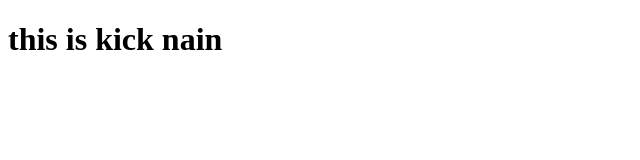
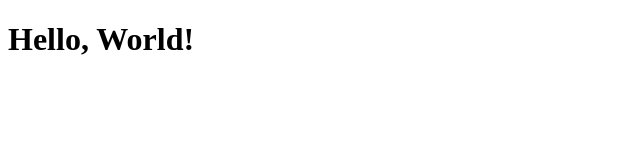
Before and after one commit to Julkhair-zlr/HtmlCode, a plain HTML site: page index.html in a window 1280 px wide. Shown: the whole page, without its empty margins (0-640 px from the left). Drawn offline with Linux system fonts and the light colour scheme.

Commit message:
Updated index.html

```diff
--- a/index.html
+++ b/index.html
@@ -2,11 +2,10 @@
 <html lang="en">
 <head>
     <meta charset="UTF-8">
-    <meta http-equiv="X-UA-Compatible" content="IE=edge">
     <meta name="viewport" content="width=device-width, initial-scale=1.0">
     <title>Document</title>
 </head>
 <body>
-    <h1> this is kick nain</h1>
+    <h1>Hello, World!</h1>
 </body>
 </html>
```
